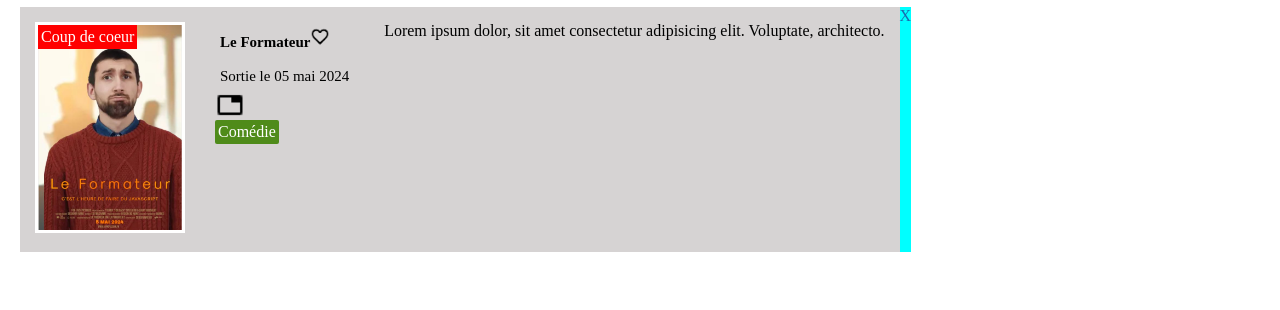
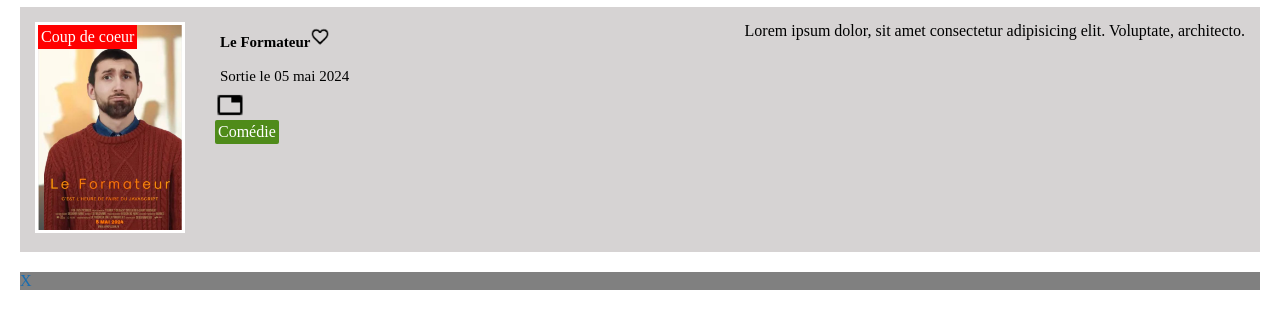
Before and after one commit to David59000/ForEach-cinema, a plain HTML site: page exemples/index.html in a window 1280 px wide. Shown: the part 519-829 px from the top of the page. Before the commit the page ends 800 px from the top, so only its background shows below. Drawn offline with Linux system fonts and the light colour scheme.

Commit message:
amelioration second bloc

```diff
--- a/exemples/index.css
+++ b/exemples/index.css
@@ -89,7 +89,7 @@ img {
 }
 #grand_container {
     display: flex;
-    flex-wrap: wrap;
+    flex-direction: column;
 }
 #container_general {
     margin: 10px;
@@ -98,6 +98,10 @@ img {
     background-color: rgb(214, 211, 211);
     display: flex;
     margin: 10px;
+    justify-content: space-between;
+}
+.grandePresentation {
+    display: flex;
 }
 #presentation {
     background-color: rgb(214, 211, 211);
@@ -160,7 +164,8 @@ img {
     align-items: end;
 }
 #secondBlocAvecSalles {
-    background-color: aqua;
+    background-color: gray;
+    margin: 10px;
 }
 @media screen and (max-width: 480px) {
 
--- a/exemples/index.html
+++ b/exemples/index.html
@@ -60,6 +60,7 @@
             <h1>Films</h1>
             <div id="grand_container">
                 <div id="container_type_film">
+                    <div class="grandePresentation">
                         <div id="presentation">
                             <div id="image_film">
                                 <div id="container_image_film">
@@ -84,9 +85,11 @@
                                         <span>Comédie</span>
                                     </div>
                         </div>
+                    </div>
                     <div id="container_synopsis">
                             <div id="synopsis">
                                 <p>Lorem ipsum dolor, sit amet consectetur adipisicing elit. Voluptate, architecto.</p>
+                            </div>
                     </div>
             </div>
             <div id="secondBlocAvecSalles">
@@ -95,7 +98,6 @@
             </div>
         </div>
     </div>
-    </div>
 
 
 </body>
```
Lines whose indentation alone changed are shown as unchanged.
